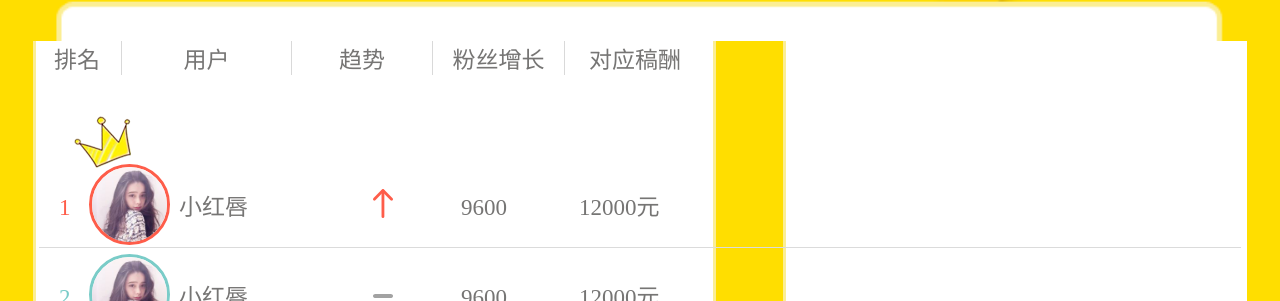
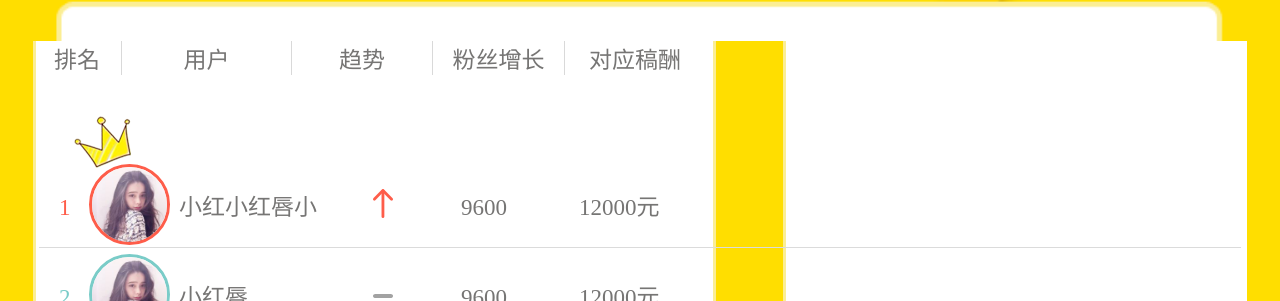
Before and after one commit to Backlighting-Neo/Xiaohongchun, a website: page huodong150923.html in a window 1280 px wide. Shown: the part 2422-2723 px from the top of the page. Drawn offline with Linux system fonts and the light colour scheme.

Commit message:
TOP30页修改
修复 TOP30页面中ranking中的username有过长显示的问题

```diff
--- a/css/huodong150923.css
+++ b/css/huodong150923.css
@@ -169,7 +169,9 @@ footer {
 }
 
 .r_username {
-	width: 194px;
+	width: 154px;
+	margin-right: 40px;
+	overflow: hidden;
 }
 
 .r_up_specail {
--- a/data.json
+++ b/data.json
@@ -2,7 +2,7 @@
 {
 	"id": "1",
 	"avatar": "images/avatar.png",
-	"username": "小红唇",
+	"username": "小红小红唇小红唇小红唇唇",
 	"updown": "up",
 	"increment": "9600",
 	"remeneration": "12000"
```
Also changed, not shown: huodong150923.html (+0 -122 lines).
